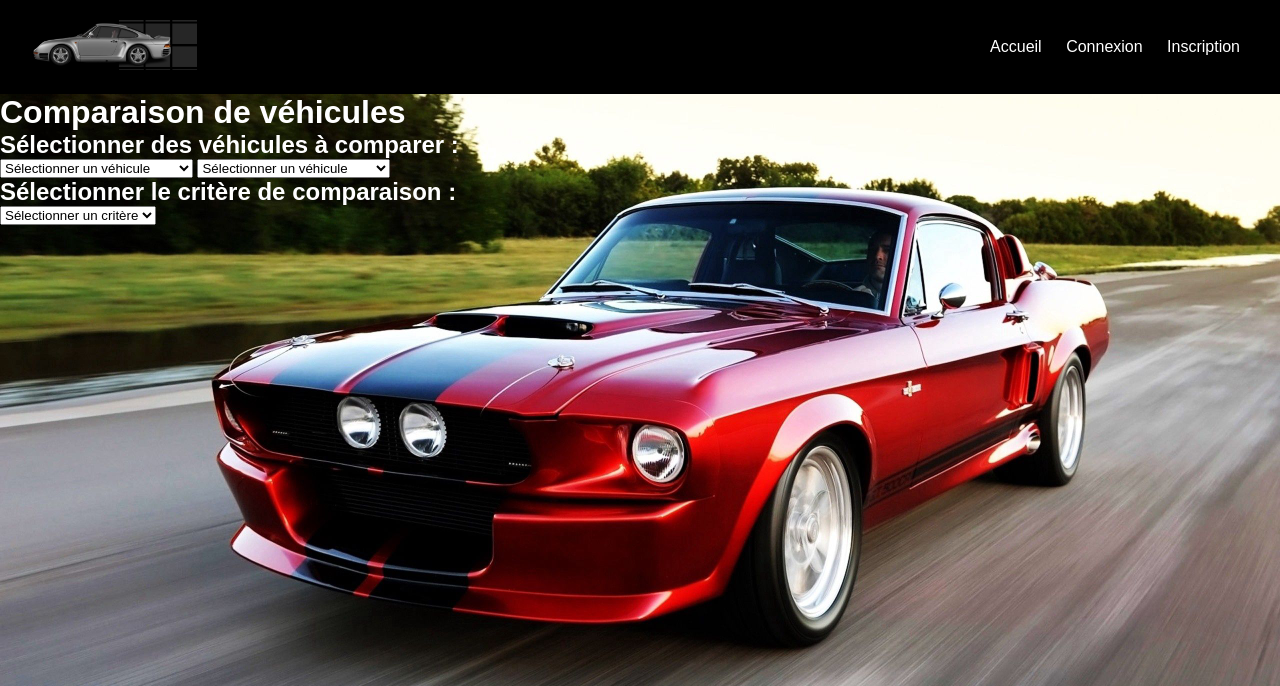
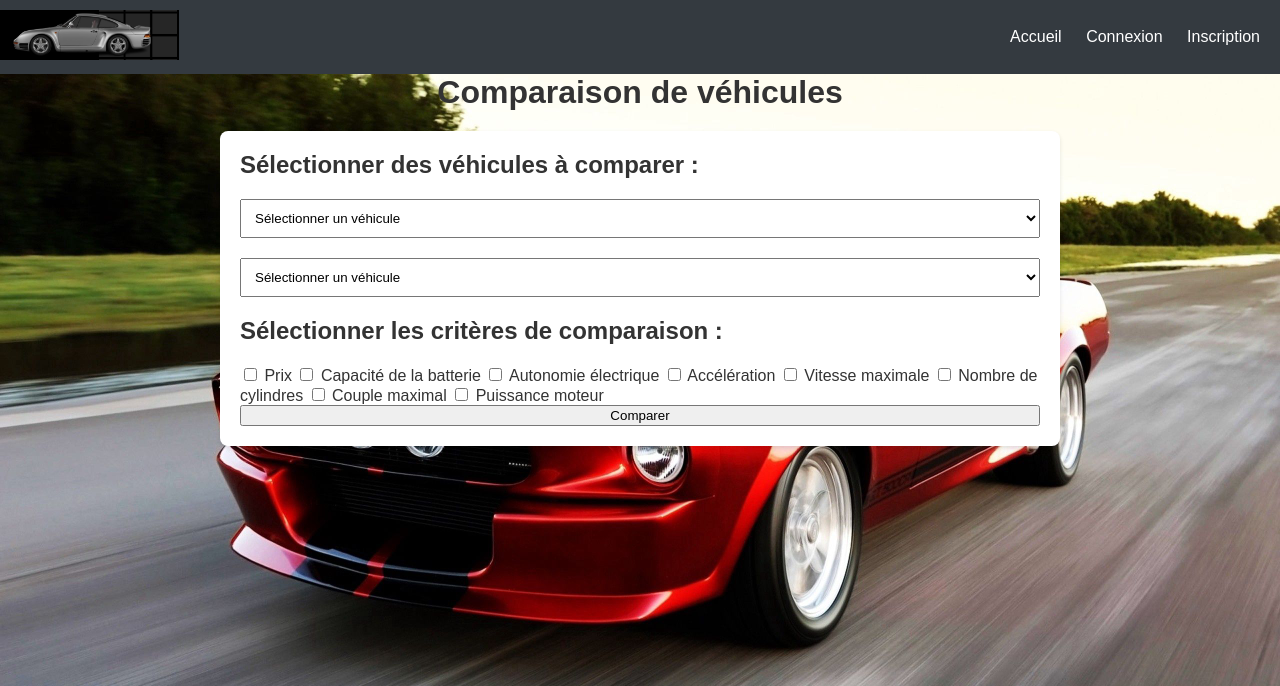
Before and after one commit to JB0000ANAS/gestion_de_projet, a PHP site: page /comparaison.php in a window 1280 px wide. Shown: the top 686 px of the page. Run offline with PHP 8.4, Linux system fonts and the light colour scheme; data comes from the database, SQL or seed files in the repository.

Commit message:
Update comparaison.php

```diff
--- a/comparaison.php
+++ b/comparaison.php
@@ -1,10 +1,22 @@
 <?php
 session_start();
 
-// Initialiser les valeurs des véhicules sélectionnés et des critères de comparaison
-$vehicle1 = isset($_SESSION['vehicle1']) ? $_SESSION['vehicle1'] : null;
-$vehicle2 = isset($_SESSION['vehicle2']) ? $_SESSION['vehicle2'] : null;
-$criteria = isset($_SESSION['criteria']) ? $_SESSION['criteria'] : [];
+// Vérifier si le formulaire a été soumis
+if ($_SERVER['REQUEST_METHOD'] === 'POST') {
+    // Récupérer les identifiants des véhicules et les critères sélectionnés
+    $vehicle1 = isset($_POST['vehicle1']) ? $_POST['vehicle1'] : null;
+    $vehicle2 = isset($_POST['vehicle2']) ? $_POST['vehicle2'] : null;
+    $criteria = isset($_POST['criteria']) ? $_POST['criteria'] : [];
+
+    // Stocker les données des véhicules en session
+    $_SESSION['vehicle1'] = $vehicle1;
+    $_SESSION['vehicle2'] = $vehicle2;
+    $_SESSION['criteria'] = $criteria;
+
+    // Redirection vers la même page pour afficher les résultats
+    header("Location: " . $_SERVER['PHP_SELF']);
+    exit;
+}
 
 // Connexion à la base de données
 try {
@@ -14,26 +26,27 @@ try {
     die("Erreur de connexion à la base de données : " . $e->getMessage());
 }
 
-// Fonction pour récupérer les données d'un véhicule
-function getVehicleData($pdo, $vehicleId)
-{
-    $stmt = $pdo->prepare("SELECT * FROM vehicules WHERE id = ?");
-    $stmt->execute([$vehicleId]);
-    return $stmt->fetch(PDO::FETCH_ASSOC);
-}
+// Initialiser les données des véhicules à vide
+$vehicle1Data = $vehicle2Data = $comparisonData = [];
 
-// Récupérer les données des véhicules
-$vehicle1Data = $vehicle1 ? getVehicleData($pdo, $vehicle1) : [];
-$vehicle2Data = $vehicle2 ? getVehicleData($pdo, $vehicle2) : [];
+// Vérifier si les véhicules sont sélectionnés
+if (isset($_SESSION['vehicle1'], $_SESSION['vehicle2'])) {
+    // Préparer et exécuter les requêtes pour récupérer les données des véhicules
+    $stmt1 = $pdo->prepare("SELECT * FROM vehicules WHERE id = ?");
+    $stmt2 = $pdo->prepare("SELECT * FROM vehicules WHERE id = ?");
+    $stmt1->execute([$_SESSION['vehicle1']]);
+    $stmt2->execute([$_SESSION['vehicle2']]);
+    $vehicle1Data = $stmt1->fetch(PDO::FETCH_ASSOC);
+    $vehicle2Data = $stmt2->fetch(PDO::FETCH_ASSOC);
 
-// Préparation des données pour le graphique
-$comparisonData = [];
-if (!empty($criteria) && $vehicle1Data && $vehicle2Data) {
-    foreach ($criteria as $criterion) {
+    // Préparation des données pour le graphique si les véhicules sont trouvés
+    if ($vehicle1Data && $vehicle2Data) {
+        foreach ($_SESSION['criteria'] as $criterion) {
             $comparisonData[$criterion] = [
                 'vehicule1' => $vehicle1Data[$criterion],
                 'vehicule2' => $vehicle2Data[$criterion],
             ];
+        }
     }
 }
 ?>
@@ -46,7 +59,99 @@ if (!empty($criteria) && $vehicle1Data && $vehicle2Data) {
     <title>Comparaison de véhicules</title>
     <link rel="stylesheet" href="style.css">
     <style>
+
         /* Styles CSS */
+        body {
+            font-family: Arial, sans-serif;
+            margin: 0;
+            padding: 0;
+            background-color: #f8f9fa;
+            color: #333;
+        }
+
+        header {
+            background-color: #343a40;
+            color: #fff;
+            padding: 10px 0;
+            text-align: center;
+        }
+
+        .logo img {
+            height: 50px;
+        }
+
+        nav ul {
+            list-style-type: none;
+            padding: 0;
+        }
+
+        nav ul li {
+            display: inline;
+            margin-right: 20px;
+        }
+
+        h1 {
+            text-align: center;
+        }
+
+        .selection {
+            max-width: 800px;
+            margin: 20px auto;
+            padding: 20px;
+            background-color: #fff;
+            border-radius: 8px;
+            box-shadow: 0 2px 4px rgba(0, 0, 0, 0.1);
+        }
+
+        h2 {
+            font-size: 24px;
+            margin-bottom: 20px;
+        }
+
+        form {
+            display: flex;
+            flex-direction: column;
+        }
+
+        select {
+            width: 100%;
+            padding: 10px;
+            margin-bottom: 20px;
+        }
+
+        label {
+            margin-bottom: 10px;
+        }
+
+        .comparison {
+            max-width: 800px;
+            margin: 20px auto;
+            padding: 20px;
+            background-color: #fff;
+            border-radius: 8px;
+            box-shadow: 0 2px 4px rgba(0, 0, 0, 0.1);
+        }
+
+        table {
+            width: 100%;
+            border-collapse: collapse;
+            margin-top: 20px;
+        }
+
+        table th, table td {
+            border: 1px solid #ddd;
+            padding: 8px;
+            text-align: left;
+            color: #000;
+        }
+
+        #chartContainer {
+            margin-top: 20px;
+            max-width: 600px;
+            margin-left: auto;
+            margin-right: auto;
+        }
+
     </style>
     <script src="https://cdnjs.cloudflare.com/ajax/libs/Chart.js/3.9.1/chart.min.js"></script>
 </head>
@@ -73,8 +178,7 @@ if (!empty($criteria) && $vehicle1Data && $vehicle2Data) {
             <?php
             $stmt = $pdo->query("SELECT id, nom_modele FROM vehicules");
             while ($row = $stmt->fetch(PDO::FETCH_ASSOC)) {
-                $selected = ($row['id'] == $vehicle1) ? 'selected' : '';
-                echo '<option value="' . $row['id'] . '" ' . $selected . '>' . $row['nom_modele'] . '</option>';
+                echo '<option value="' . $row['id'] . '">' . $row['nom_modele'] . '</option>';
             }
             ?>
         </select>
@@ -84,31 +188,28 @@ if (!empty($criteria) && $vehicle1Data && $vehicle2Data) {
             <?php
             $stmt->execute();
             while ($row = $stmt->fetch(PDO::FETCH_ASSOC)) {
-                $selected = ($row['id'] == $vehicle2) ? 'selected' : '';
-                echo '<option value="' . $row['id'] . '" ' . $selected . '>' . $row['nom_modele'] . '</option>';
+                echo '<option value="' . $row['id'] . '">' . $row['nom_modele'] . '</option>';
             }
             ?>
         </select>
 
         <div id="criteria">
-            <h2>Sélectionner le critère de comparaison :</h2>
-            <select id="comparison-criteria" name="criteria">
-                <option value="">Sélectionner un critère</option>
-                <option value="prix" <?php if (in_array('prix', $criteria)) echo 'selected'; ?>>Prix</option>
-                <option value="capacite_de_la_batterie" <?php if (in_array('capacite_de_la_batterie', $criteria)) echo 'selected'; ?>>Capacité de la batterie</option>
-                <option value="autonomie_electrique" <?php if (in_array('autonomie_electrique', $criteria)) echo 'selected'; ?>>Autonomie électrique</option>
-                <option value="acceleration" <?php if (in_array('acceleration', $criteria)) echo 'selected'; ?>>Accélération</option>
-                <option value="vitesse_maximale" <?php if (in_array('vitesse_maximale', $criteria)) echo 'selected'; ?>>Vitesse maximale</option>
-                <option value="nombre_de_cylindres" <?php if (in_array('nombre_de_cylindres', $criteria)) echo 'selected'; ?>>Nombre de cylindres</option>
-                <option value="couple_maximal" <?php if (in_array('couple_maximal', $criteria)) echo 'selected'; ?>>Couple maximal</option>
-                <option value="puissance_du_moteur" <?php if (in_array('puissance_du_moteur', $criteria)) echo 'selected'; ?>>Puissance moteur</option>
-            </select>
+            <h2>Sélectionner les critères de comparaison :</h2>
+            <label><input type="checkbox" name="criteria[]" value="prix"> Prix</label>
+            <label><input type="checkbox" name="criteria[]" value="capacite_de_la_batterie"> Capacité de la batterie</label>
+            <label><input type="checkbox" name="criteria[]" value="autonomie_electrique"> Autonomie électrique</label>
+            <label><input type="checkbox" name="criteria[]" value="acceleration"> Accélération</label>
+            <label><input type="checkbox" name="criteria[]" value="vitesse_maximale"> Vitesse maximale</label>
+            <label><input type="checkbox" name="criteria[]" value="nombre_de_cylindres"> Nombre de cylindres</label>
+            <label><input type="checkbox" name="criteria[]" value="couple_maximal"> Couple maximal</label>
+            <label><input type="checkbox" name="criteria[]" value="puissance_du_moteur"> Puissance moteur</label>
         </div>
+        <button type="submit">Comparer</button>
     </form>
 </div>
 
+<?php if ($comparisonData): ?>
     <div class="comparison">
-    <?php if (!empty($comparisonData)) : ?>
         <h2>Résultats de la comparaison :</h2>
 
         <table>
@@ -120,7 +221,7 @@ if (!empty($criteria) && $vehicle1Data && $vehicle2Data) {
             </tr>
             </thead>
             <tbody>
-            <?php foreach ($comparisonData as $criterion => $data) : ?>
+            <?php foreach ($comparisonData as $criterion => $data): ?>
                 <tr>
                     <td><?= htmlspecialchars(ucfirst($criterion)) ?></td>
                     <td><?= htmlspecialchars($data['vehicule1']) ?></td>
@@ -135,10 +236,6 @@ if (!empty($criteria) && $vehicle1Data && $vehicle2Data) {
         </div>
 
         <script>
-            document.getElementById('comparison-criteria').addEventListener('change', function () {
-                this.form.submit();
-            });
-
             const jsonData = <?= json_encode($comparisonData); ?>;
             const ctx = document.getElementById('myChart').getContext('2d');
             const myChart = new Chart(ctx, {
@@ -168,8 +265,8 @@ if (!empty($criteria) && $vehicle1Data && $vehicle2Data) {
                 }
             });
         </script>
+    </div>
 <?php endif; ?>
-</div>
 
 </body>
 </html>
```
Lines whose indentation alone changed are shown as unchanged.
